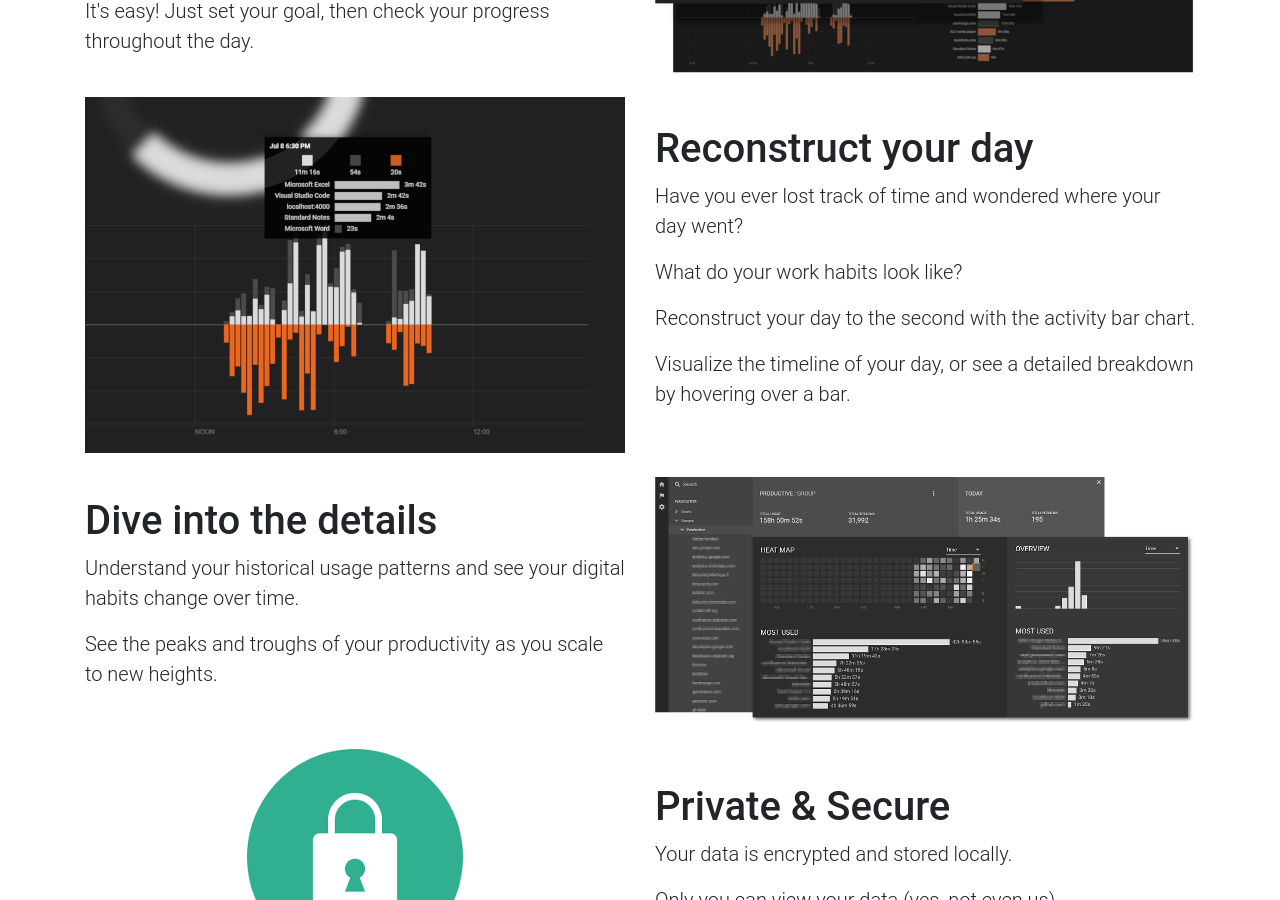
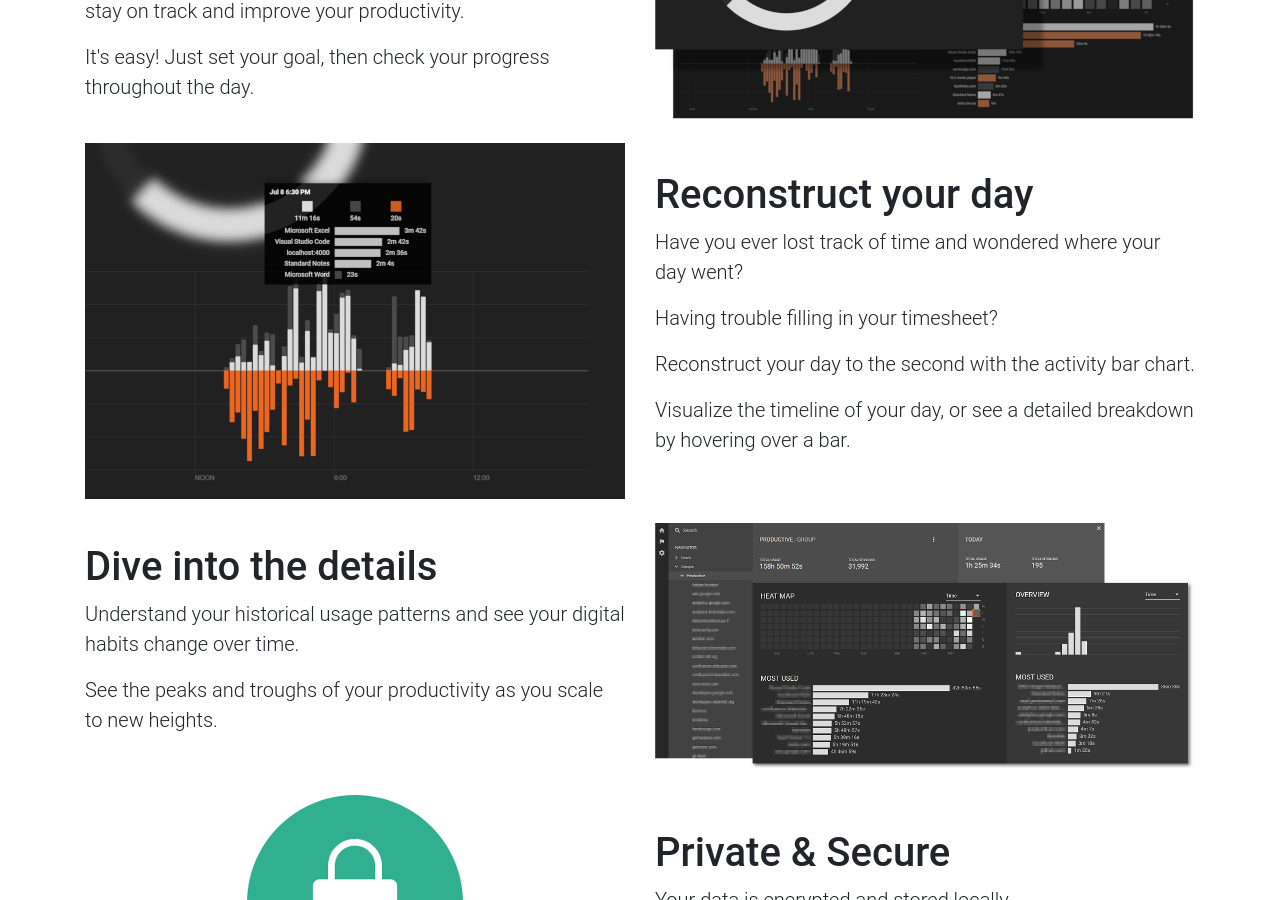
Before and after one commit to meta-me/metame-website, a Jekyll site: the page built from index.html, in a window 1280 px wide and 900 px high, scrolled down 1427 px. Built offline with Jekyll 4.4.1, drawn with Linux system fonts in a browser that asks for light colours; some of the changed lines change nothing that is shown.

Commit message:
Updated hero image

```diff
--- a/index.html
+++ b/index.html
@@ -17,10 +17,11 @@
           </p>
           <div class="hero-image">
             <img class="w-100" srcset="
-                assets/screenshot-3x.png 3x,
-                assets/screenshot-2x.png 2x,
-                assets/screenshot-1x.png 1x
-              " src="assets/screenshot-1x.png" alt="A screenshot of MetaMe in action" title="MetaMe screenshot" />
+                assets/metame-dashboard-4x.png 4x,
+                assets/metame-dashboard-3x.png 3x,
+                assets/metame-dashboard-2x.png 2x,
+                assets/metame-dashboard-1x.png 1x
+              " src="assets/metame-dashboard-1x.png" alt="A screenshot of MetaMe in action" title="MetaMe screenshot" />
           </div>
         </div>
       </div>
@@ -134,7 +135,7 @@
           Have you ever lost track of time and wondered where your day went?
         </p>
         <p class="lead">
-          What do your work habits look like?
+          Having trouble filling in your timesheet?
         </p>
         <p class="lead">
           Reconstruct your day to the second with the activity bar chart.
```
Also changed, not shown: assets/metame-dashboard-1x.png (added), assets/metame-dashboard-2x.png (added), assets/metame-dashboard-3x.png (added), assets/metame-dashboard-4x.png (added).
